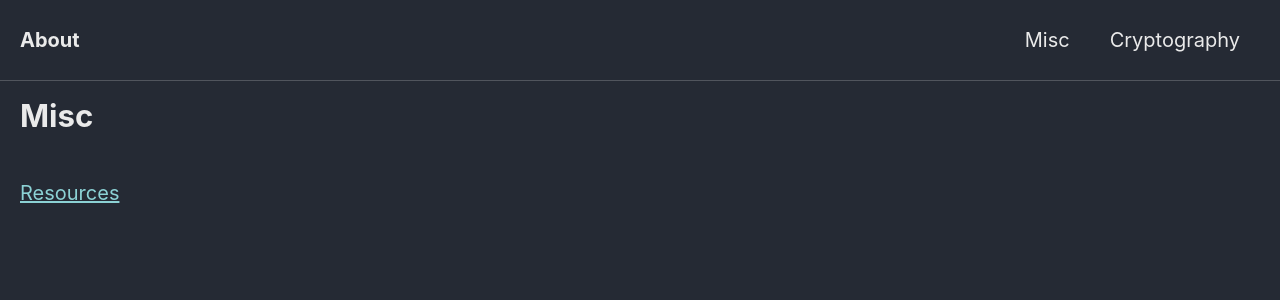
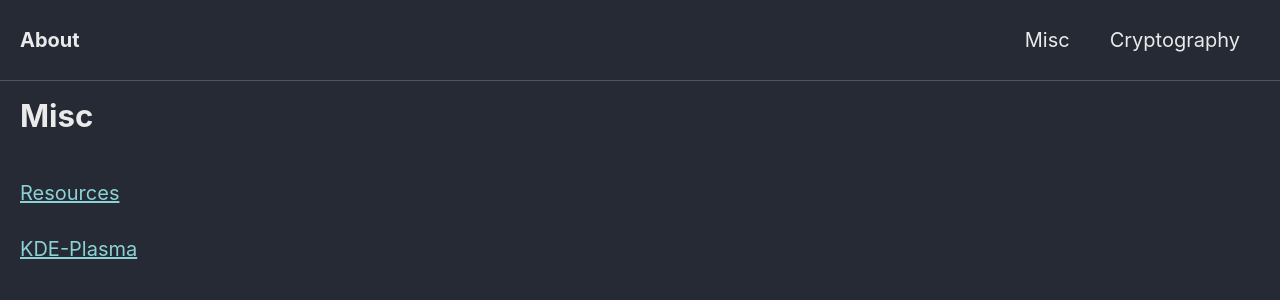
Before and after one commit to Connor-McCartney/Connor-McCartney.github.io, a Jekyll site: the page built from _pages/misc.md, in a window 1280 px wide. Shown: the top 300 px of the page. Built offline with Jekyll 4.4.1, drawn with Linux system fonts in a browser that asks for light colours; cached includes are drawn as plain includes.

Commit message:
Update misc.md

```diff
--- a/_pages/misc.md
+++ b/_pages/misc.md
@@ -5,3 +5,5 @@ title: Misc
 
 <br>
 [Resources](/misc/resources)
+
+[KDE-Plasma](/misc/kde-plasma)
```
